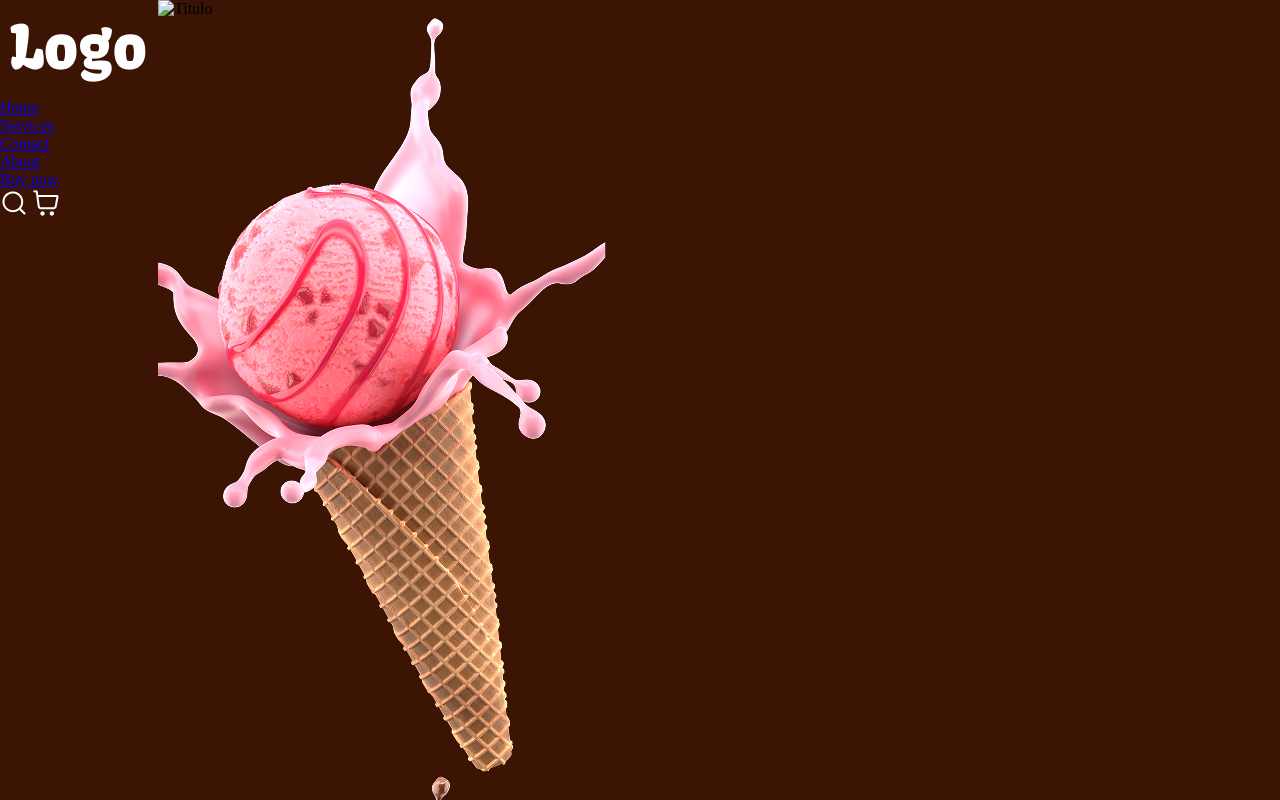
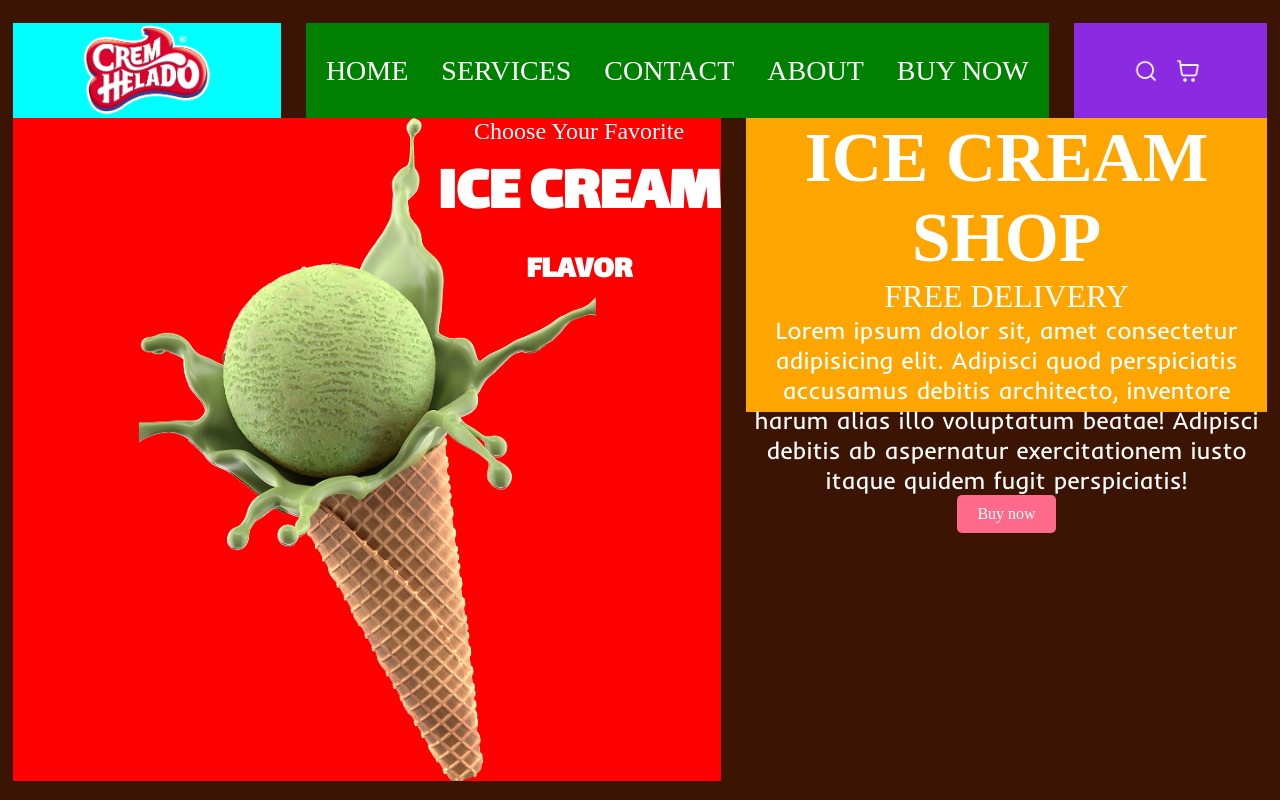
Before and after one commit to SneyderRx/Ice-Cream, a plain HTML site: page index.html in a window 1280 px wide. Shown: the top 800 px of the page. Drawn offline with Linux system fonts and the light colour scheme; a web font is replaced by a local one.

Commit message:
feat: :lipstick: Mejora del CSS
Se ha agregado clases y estilos al html

```diff
--- a/index.html
+++ b/index.html
@@ -7,43 +7,45 @@
     <link rel="stylesheet" href="src/css/styles.css">
 </head>
 <body>
-    <header>
-        <div>
-            <img src="src/storage/img/logo.png" alt="Logo">
+    <div class="logo">
+        <img src="src/storage/img/logo-cream-helado.webp" alt="Logo">
     </div>
-        <div>
-            <nav>
+    <div class="menu">
         <ul>
-                    <li><a href="#">Home</a></li>
-                    <li><a href="#">Services</a></li>
-                    <li><a href="#">Contact</a></li>
-                    <li><a href="#">About</a></li>
-                    <li><a href="#">Buy now</a></li>
+            <li><a href="#">HOME</a></li>
+            <li><a href="#">SERVICES</a></li>
+            <li><a href="#">CONTACT</a></li>
+            <li><a href="#">ABOUT</a></li>
+            <li><a href="#">BUY NOW</a></li>
         </ul>
-            </nav>
     </div>
-        <div>
+    <div class="options">
         <img src="src/storage/img/search.png" alt="Search">
         <img src="src/storage/img/shopping-cart.png" alt="Buy car">
     </div>
-    </header>
-    <main>
-        <div>
-            <img src="images/ice-cream.png" alt="Titulo"> <!-- cambiar a letras -->
-            <div>
+    <div class="product">
+        <div class="product__title">
+            <div class="product__text">
+                <p>Choose Your Favorite</p>
+                <h1>ICE CREAM</h1>
+                <h3>FLAVOR</h3>
+            </div>
+        </div>
+        <div class="product__img">
             <img src="src/storage/img/ice-cream-pink.png" alt="Ice cream #1">
             <img src="src/storage/img/ice-cream-choco.png" alt="Ice cream #2">
             <img src="src/storage/img/ice-cream-green.png" alt="Ice cream #3">
         </div>
     </div>
-        <div>
-            <div>
+    <div class="info">
+        <div class="info__text">
             <h1>ICE CREAM SHOP</h1>
             <span>FREE DELIVERY</span>
             <p>Lorem ipsum dolor sit, amet consectetur adipisicing elit. Adipisci quod perspiciatis accusamus debitis architecto, inventore harum alias illo voluptatum beatae! Adipisci debitis ab aspernatur exercitationem iusto itaque quidem fugit perspiciatis!</p>
         </div>
+        <div class="info__btn">
             <a href="#">Buy now</a>
         </div>
-    </main>
+    </div>
 </body>
 </html>
--- a/src/css/styles.css
+++ b/src/css/styles.css
@@ -6,7 +6,148 @@
 }
 body{
     background: var(--color-1);
+    color: white; /*borrar despues*/
     display: grid;
     grid-template-columns: repeat(10, 1fr);
-    grid-template-rows: 118px 1fr;
+    grid-template-rows: 95px 1fr;
+    padding: 23px 1% 0 1%;
+    column-gap: 2%;
+    grid-template-areas:"log log menu menu menu menu menu menu opc opc"
+                        "pro pro pro pro pro info info info info info";
 }
+.logo{
+    background-color: aqua;
+    grid-area: log;
+    display: flex;
+    justify-content: center;
+    align-items: center;
+}
+.logo img{
+    width: 158px;
+    height: 95px;
+    max-width: 2fr;
+    object-fit: contain;
+}
+.menu{
+    background-color: green;
+    grid-area: menu;
+    display: flex;
+    justify-content: center;
+    align-items: center;
+}
+.menu ul{
+    display: flex;
+    gap: 33px;
+}
+.menu ul li{
+  list-style: none;
+}
+.menu ul li a{
+    text-decoration: none;
+    color: white;
+    font-family: "Inter-SemiBold";
+    font-size: 28px;
+}
+.options{
+    background-color: blueviolet;
+    grid-area: opc;
+    display: flex;
+    justify-content: flex-end;
+    align-items: center;
+    gap: 18px;
+    padding-right: 67px;
+}
+.options img{
+    width: 24PX;
+    height: 24px;
+    max-width: 2fr;
+    object-fit: contain;
+}
+.product{
+    background: red;
+    grid-area: pro;
+    width: 708px;
+    height: 663px;
+    position: relative;
+}
+.product__title{
+    display: flex;
+    justify-content: flex-end;
+    align-items: center;
+}
+.product__text{
+    display: flex;
+    justify-content: center ;
+    align-items: center;
+    flex-direction: column;
+    /* width: 304px;
+    height: 123px; */
+}
+.product__text p{
+    text-align: center;
+    font-family: "sweadScript-Regular";
+    font-size: 24px;
+}
+.product__text h1{
+    text-align: center;
+    font-family: "lalezar-Regular";
+    font-size: 64px;
+}
+.product__text h3{
+    text-align: center;
+    font-family: "lalezar-Regular";
+    font-size: 32px;
+}
+.product__img img{
+    position: absolute;
+    height: 663px;
+    object-fit: contain;
+    bottom: 0;
+    width: 100%;
+    max-width: 5fr;
+}
+.product__img img{
+    /* width: 100%; */
+    /* max-width: 5fr; */
+    position: absolute;
+}
+.info{
+    background-color: orange;
+    grid-area: info;
+    display: grid;
+    width: 100%;
+    height: 294px;
+}
+.info__text {
+    display: flex;
+    justify-content: center;
+    align-items: center;
+    flex-direction: column;
+}
+.info__text h1{
+    text-align: center;
+    font-family: "Inter-Bold";
+    font-size: 69.5px;
+}
+.info__text span{
+    text-align: center;
+    font-family: "Lealezar-Regular";
+    font-size: 32px;
+}
+.info__text p{
+    text-align: center;
+    font-family: "Inder-Regular";
+    font-size: 24px;
+}
+.info__btn{
+    display: flex;
+    justify-content: center;
+    align-items: center;
+}
+.info__btn a{
+    text-decoration: none;
+    color: white;
+    background: var(--color-2);
+    padding: 10px 20px;
+    border-radius: 5px;
+}
--- a/src/css/variables.css
+++ b/src/css/variables.css
@@ -3,3 +3,23 @@
     --color-2: #FF698A;
     --color-3: #FFFFFF;
 }
+@font-face {
+    font-family: "Inder-Regular";
+    src: url(../storage/fonts/Inder/Inder-Regular.ttf);
+}
+@font-face {
+    font-family: "Inter-SemiBold";
+    src: url(../storage/fonts/Inter/static/Inter_18pt-SemiBold.ttf);
+}
+@font-face {
+    font-family: "Inter-Bold";
+    src: url(../storage/fonts/Inter/static/Inter_18pt-Bold.ttf);
+}
+@font-face {
+    font-family: "Lalezar-Regular";
+    src: url(../storage/fonts/Lalezar/Lalezar-Regular.ttf);
+}
+@font-face {
+    font-family: "SeaweedScript-Regular";
+    src: url(../storage/fonts/Seaweed_Script/SeaweedScript-Regular.ttf);
+}
```
Also changed, not shown: src/storage/img/logo-cream-helado.webp (added). Lines whose indentation alone changed are shown as unchanged.
